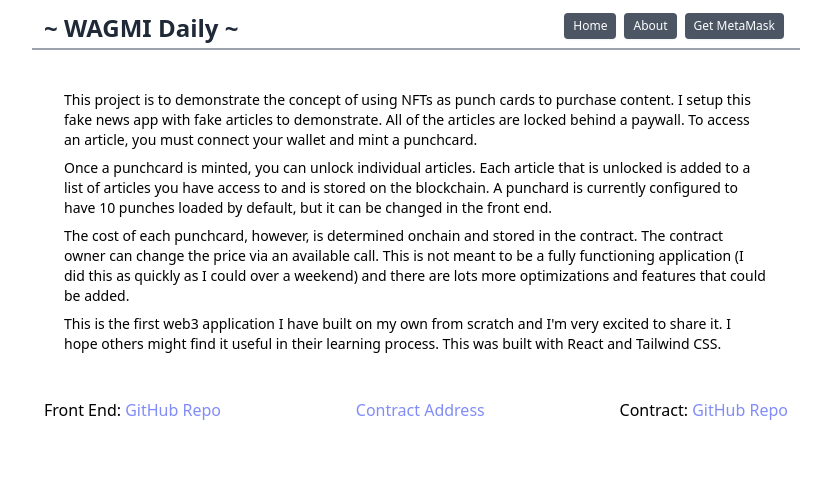
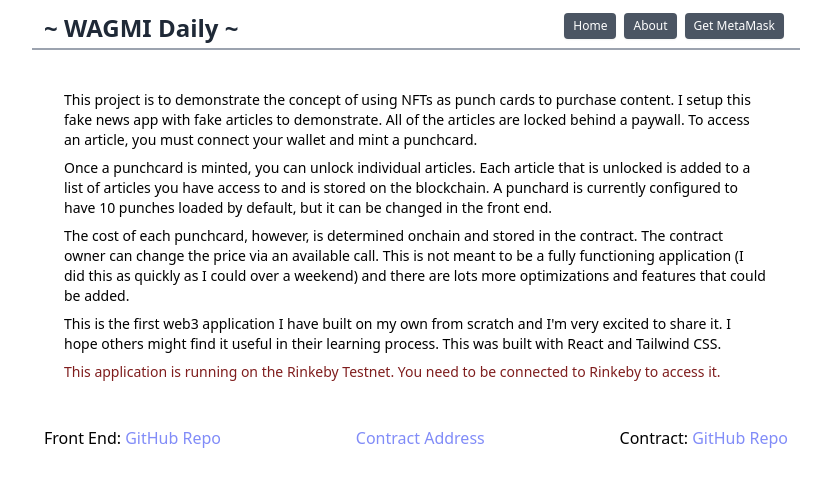
Before and after one commit to joselvelez/article_nft_punchcard, a React (Create React App) app: page /about in a window 1280 px wide. Shown: the top 486 px of the page, without its empty margins (224-1055 px from the left). Built offline with nearby package versions, Linux system fonts and the light colour scheme.

Commit message:
fix render issue with no wallet case

```diff
--- a/src/components/About.js
+++ b/src/components/About.js
@@ -18,6 +18,9 @@ export const About = () => {
                 This is the first web3 application I have built on my own from scratch and I'm very excited to share it. I hope others might find it useful
                 in their learning process. This was built with React and Tailwind CSS.
             </p>
+            <p className="text-sm text-red-900 pb-2">
+                This application is running on the Rinkeby Testnet. You need to be connected to Rinkeby to access it.
+            </p>
         </div>
     )
 }
--- a/src/components/Article.js
+++ b/src/components/Article.js
@@ -92,7 +92,7 @@ export const Article = () => {
                     return <NoArticleAccess articleId={articleId} isProcessing={isProcessing} setIsProcessing={setIsProcessing} />
                 } else if (hasAccess === false && walletContext.state.correctNetwork && walletContext.state.accountConnected === false) {
                     return <NoArticleAccessNotConnected />
-                } else {
+                } else if (walletContext.state.walletInstalled === false) {
                     return <NoArticleAccessNotConnected />
                 }
             })()}
```
